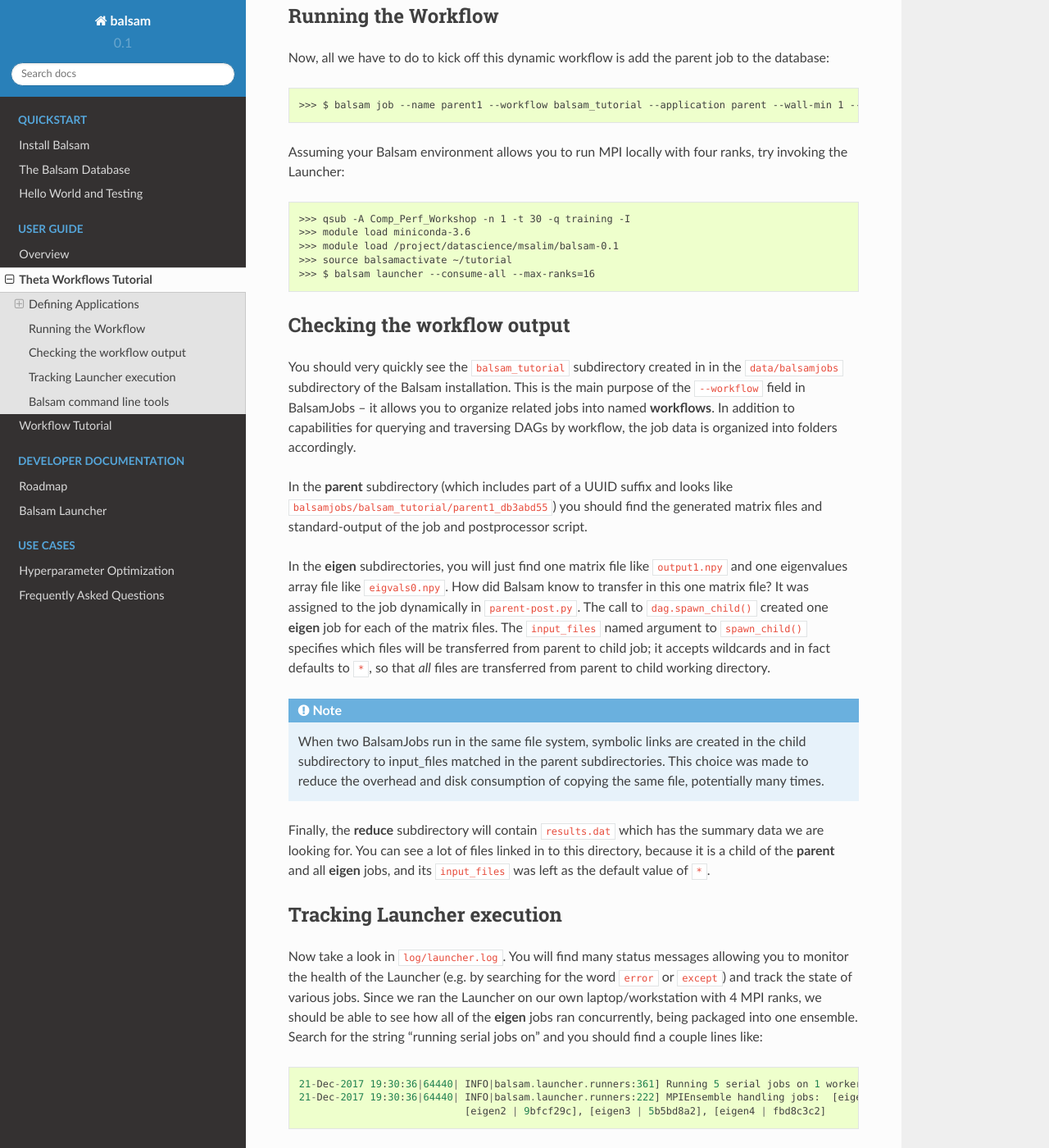
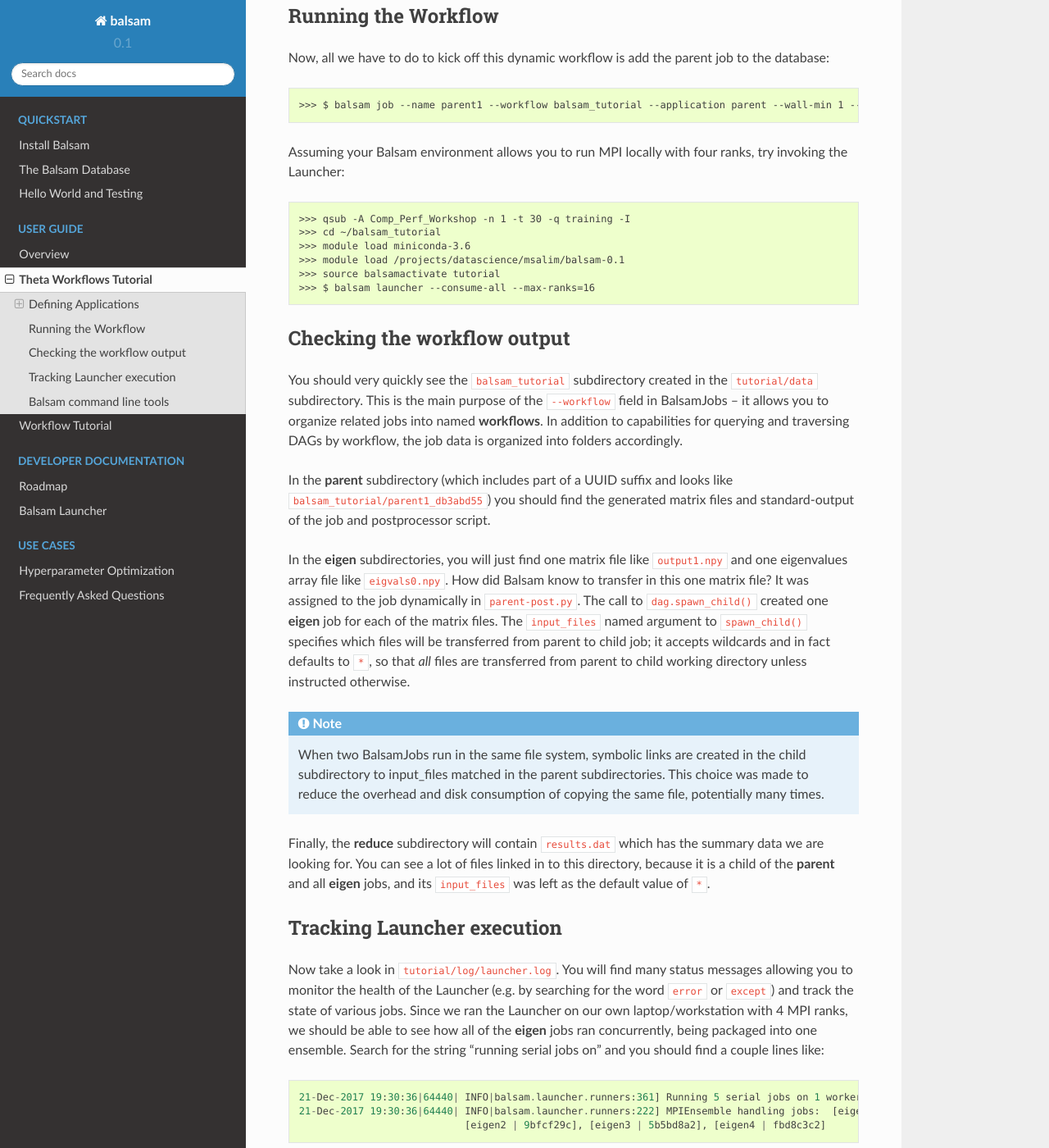
Before and after one commit to argonne-lcf/balsam, a Sphinx documentation site: the page built from docs/userguide/tutorial-theta.rst, in a window 1280 px wide and 1400 px high, scrolled down 3405 px. Shown: the whole window at 82% size. Built offline with Sphinx 7.4.7 and the Read the Docs theme 2.0.0, drawn with Linux system fonts in a browser that asks for light colours; some of the changed text lies outside the part shown.

Commit message:
updated doc

```diff
--- a/docs/userguide/tutorial-theta.rst
+++ b/docs/userguide/tutorial-theta.rst
@@ -51,6 +51,7 @@
     >>> mkdir ~/balsam_tutorial
     >>> cd ~/balsam_tutorial
 
+
 .. literalinclude:: balsam_tutorial/parent.py
     :caption: parent.py
 
@@ -67,8 +68,8 @@
 
     $ module load miniconda-3.6
     $ module load /projects/datascience/msalim/balsam-0.1
-    $ balsam init ~/tutorial
-    $ source balsamactivate ~/tutorial
+    $ balsam init tutorial
+    $ source balsamactivate tutorial
 
 
 Writing dynamic workflows
@@ -110,25 +111,25 @@
 the Launcher:
 
     >>> qsub -A Comp_Perf_Workshop -n 1 -t 30 -q training -I
+    >>> cd ~/balsam_tutorial
     >>> module load miniconda-3.6
-    >>> module load /project/datascience/msalim/balsam-0.1
-    >>> source balsamactivate ~/tutorial
+    >>> module load /projects/datascience/msalim/balsam-0.1
+    >>> source balsamactivate tutorial
     >>> $ balsam launcher --consume-all --max-ranks=16
 
 
 Checking the workflow output
 -------------------------------
-You should very quickly see the ``balsam_tutorial`` subdirectory created in in
-the ``data/balsamjobs`` subdirectory of the Balsam installation. This is the
+You should very quickly see the ``balsam_tutorial`` subdirectory created in
+the ``tutorial/data`` subdirectory. This is the
 main purpose of the ``--workflow`` field in BalsamJobs -- it allows you to
 organize related jobs into named **workflows**.  In addition to capabilities for
 querying and traversing DAGs by workflow, the job data is organized into
 folders accordingly.
 
 In the **parent** subdirectory (which includes part of a UUID suffix and looks
-like ``balsamjobs/balsam_tutorial/parent1_db3abd55``) you should find the
+like ``balsam_tutorial/parent1_db3abd55``) you should find the
 generated matrix files and standard-output of the job and postprocessor script.
-
 
 In the **eigen** subdirectories, you will just find one matrix file like
 ``output1.npy`` and one eigenvalues array file like ``eigvals0.npy``.  How did
@@ -137,7 +138,8 @@
 one **eigen** job for each of the matrix files.  The ``input_files`` named
 argument to ``spawn_child()`` specifies which files will be transferred from
 parent to child job; it accepts wildcards and in fact defaults to ``*``, so
-that *all* files are transferred from parent to child working directory.
+that *all* files are transferred from parent to child working directory unless
+instructed otherwise.
 
 .. note::
     When two BalsamJobs run in the same file system, symbolic links are created in the child subdirectory to input_files matched in the
@@ -149,7 +151,7 @@
 
 Tracking Launcher execution
 ------------------------------
-Now take a look in ``log/launcher.log``.  You will find many status messages allowing you to monitor the health of the Launcher
+Now take a look in ``tutorial/log/launcher.log``.  You will find many status messages allowing you to monitor the health of the Launcher
 (e.g. by searching for the word ``error`` or ``except``) and track the state of various jobs.  Since we ran the
 Launcher on our own laptop/workstation with 4 MPI ranks, we should be able to see how all of the **eigen** jobs ran concurrently,
 being packaged into one ensemble. Search for the string "running serial jobs on" and you should find a couple lines like::
```
